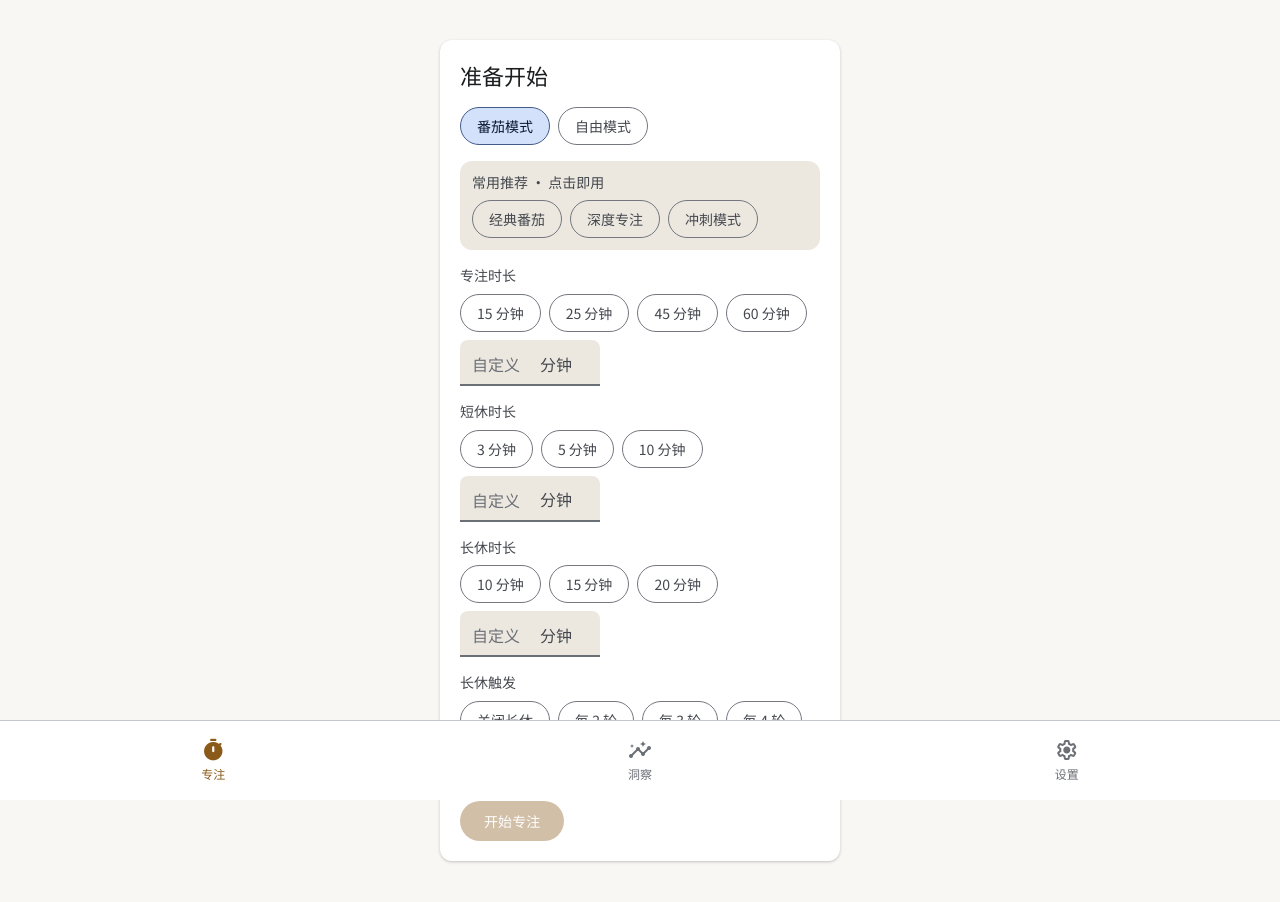
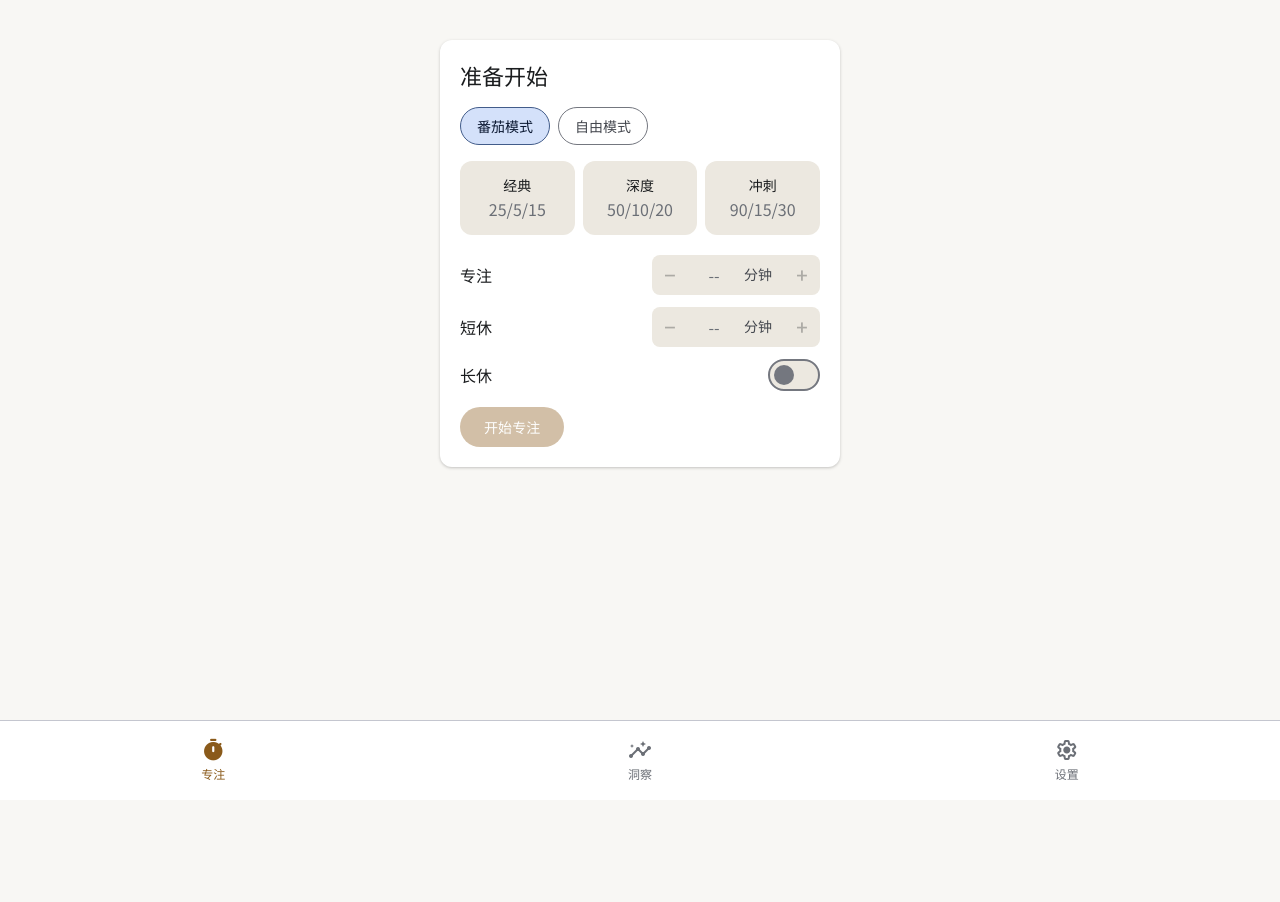
Before and after one commit to MeOwOFlow/Zept-MVP, a React (Vite) app: page /session in a window 1280 px wide. Shown: the top 902 px of the page. After the commit the page ends 800 px from the top, so only its background shows below. Built offline with nearby package versions, Linux system fonts and the light colour scheme; a web font is replaced by a local one.

Commit message:
refactor(pomodoro): 渐进式披露配置区 - 预设直启+stepper行+长休开关

```diff
--- a/src/pages/Session.tsx
+++ b/src/pages/Session.tsx
@@ -15,33 +15,74 @@ import '../styles/session.css';
 type Rating = 1 | 2 | 3 | 4 | 5;
 type Phase = 'idle' | 'preAssess' | 'running' | 'confirmEnd' | 'postAssess' | 'loading' | 'insight';
 
-// 时长快捷值（chips 作为建议，输入框支持自定义任意分钟数）
-const WORK_OPTIONS = [15, 25, 45, 60];
-const SHORT_BREAK_OPTIONS = [3, 5, 10];
-const LONG_BREAK_OPTIONS = [10, 15, 20];
 const WORK_MIN = 1, WORK_MAX = 180;
 const BREAK_MIN = 1, BREAK_MAX = 60;
-const LONG_BREAK_EVERY_OPTIONS = [
-  { value: 0, label: '关闭长休' },
-  { value: 2, label: '每 2 轮' },
-  { value: 3, label: '每 3 轮' },
-  { value: 4, label: '每 4 轮' },
-  { value: 5, label: '每 5 轮' },
-  { value: 6, label: '每 6 轮' },
+
+const POMODORO_PRESETS: Array<{ id: string; label: string; sub: string; config: PomodoroConfig }> = [
+  { id: 'classic', label: '经典', sub: '25/5/15', config: { workDurationMin: 25, shortBreakMin: 5, longBreakMin: 15, longBreakEvery: 4 } },
+  { id: 'deep', label: '深度', sub: '50/10/20', config: { workDurationMin: 50, shortBreakMin: 10, longBreakMin: 20, longBreakEvery: 4 } },
+  { id: 'sprint', label: '冲刺', sub: '90/15/30', config: { workDurationMin: 90, shortBreakMin: 15, longBreakMin: 30, longBreakEvery: 3 } },
 ];
 
-// 常用推荐组合（仅首次未配置时显示，配置过后不再出现）
-const POMODORO_PRESETS: Array<{ id: string; label: string; config: PomodoroConfig }> = [
-  { id: 'classic', label: '经典番茄', config: { workDurationMin: 25, shortBreakMin: 5, longBreakMin: 15, longBreakEvery: 4 } },
-  { id: 'deep', label: '深度专注', config: { workDurationMin: 50, shortBreakMin: 10, longBreakMin: 20, longBreakEvery: 4 } },
-  { id: 'sprint', label: '冲刺模式', config: { workDurationMin: 90, shortBreakMin: 15, longBreakMin: 30, longBreakEvery: 3 } },
-];
+const LONG_BREAK_CYCLES = [2, 3, 4, 5, 6];
 
 interface DraftConfig {
   workDurationMin?: number;
   shortBreakMin?: number;
   longBreakMin?: number;
   longBreakEvery?: number;
+  longBreakEnabled?: boolean;
+}
+
+// Stepper: [-] [N 分钟] [+]
+function Stepper({
+  value, onChange, min, max, step = 1, disabled = false, unit = '分钟', ariaLabel,
+}: {
+  value?: number;
+  onChange: (v: number) => void;
+  min: number;
+  max: number;
+  step?: number;
+  disabled?: boolean;
+  unit?: string;
+  ariaLabel: string;
+}) {
+  const clamp = (v: number) => Math.max(min, Math.min(max, Math.round(v)));
+  return (
+    <div className={`zept-stepper ${disabled ? 'zept-stepper--disabled' : ''}`}>
+      <button
+        type="button"
+        className="zept-stepper__btn"
+        onClick={() => value !== undefined && onChange(clamp(value - step))}
+        disabled={disabled || value === undefined || value <= min}
+        aria-label={`${ariaLabel} 减少`}
+      >−</button>
+      <input
+        type="number"
+        inputMode="numeric"
+        min={min}
+        max={max}
+        step={step}
+        className="zept-stepper__input"
+        value={value ?? ''}
+        onChange={(e) => {
+          const v = parseInt(e.target.value, 10);
+          if (!isNaN(v)) onChange(clamp(v));
+        }}
+        disabled={disabled}
+        aria-label={ariaLabel}
+        placeholder="--"
+      />
+      <span className="zept-stepper__unit">{unit}</span>
+      <button
+        type="button"
+        className="zept-stepper__btn"
+        onClick={() => value !== undefined && onChange(clamp(value + step))}
+        disabled={disabled || value === undefined || value >= max}
+        aria-label={`${ariaLabel} 增加`}
+      >+</button>
+    </div>
+  );
 }
 
 export default function Session() {
@@ -68,10 +109,16 @@ export default function Session() {
   const [insight, setInsight] = useState<Insight | null>(null);
   const timerRef = useRef<ReturnType<typeof setInterval> | null>(null);
 
-  // profile 加载后，若已配置过番茄则同步到 draft（默认选中上次的值）
   useEffect(() => {
     if (profile?.pomodoroConfig) {
-      setDraft(profile.pomodoroConfig);
+      const c = profile.pomodoroConfig;
+      setDraft({
+        workDurationMin: c.workDurationMin,
+        shortBreakMin: c.shortBreakMin,
+        longBreakMin: c.longBreakMin,
+        longBreakEvery: c.longBreakEvery,
+        longBreakEnabled: c.longBreakEvery > 0,
+      });
     }
   }, [profile]);
 
@@ -82,35 +129,47 @@ export default function Session() {
     }
   }, [phase, isRunning, tick]);
 
-  const isValidWork = (v: number | undefined): v is number =>
-    v !== undefined && v >= WORK_MIN && v <= WORK_MAX && Number.isInteger(v);
-  const isValidBreak = (v: number | undefined): v is number =>
-    v !== undefined && v >= BREAK_MIN && v <= BREAK_MAX && Number.isInteger(v);
+  const isValid = (v: number | undefined, min: number, max: number): v is number =>
+    v !== undefined && v >= min && v <= max && Number.isInteger(v);
 
-  const longBreakDisabled = draft.longBreakEvery === 0;
-  const allSet = isValidWork(draft.workDurationMin)
-    && isValidBreak(draft.shortBreakMin)
-    && (longBreakDisabled || isValidBreak(draft.longBreakMin))
-    && draft.longBreakEvery !== undefined;
+  const longBreakOn = draft.longBreakEnabled ?? false;
+  const allSet = isValid(draft.workDurationMin, WORK_MIN, WORK_MAX)
+    && isValid(draft.shortBreakMin, BREAK_MIN, BREAK_MAX)
+    && (!longBreakOn || isValid(draft.longBreakMin, BREAK_MIN, BREAK_MAX))
+    && (!longBreakOn || draft.longBreakEvery !== undefined);
 
   const updateDraft = (patch: Partial<DraftConfig>) => {
     setDraft((prev) => ({ ...prev, ...patch }));
   };
 
   const applyPreset = (config: PomodoroConfig) => {
-    setDraft(config);
+    setDraft({
+      workDurationMin: config.workDurationMin,
+      shortBreakMin: config.shortBreakMin,
+      longBreakMin: config.longBreakMin,
+      longBreakEvery: config.longBreakEvery,
+      longBreakEnabled: config.longBreakEvery > 0,
+    });
   };
 
-  const parseNum = (raw: string): number | undefined => {
-    const v = parseInt(raw, 10);
-    return isNaN(v) ? undefined : v;
+  const toggleLongBreak = (on: boolean) => {
+    if (on) {
+      updateDraft({ longBreakEnabled: true, longBreakEvery: draft.longBreakEvery ?? 4, longBreakMin: draft.longBreakMin ?? 15 });
+    } else {
+      updateDraft({ longBreakEnabled: false });
+    }
   };
 
   const handleStart = async () => {
     if (!profile) return;
     if (isPomodoro) {
       if (!allSet) return;
-      const config: PomodoroConfig = draft as PomodoroConfig;
+      const config: PomodoroConfig = {
+        workDurationMin: draft.workDurationMin!,
+        shortBreakMin: draft.shortBreakMin!,
+        longBreakMin: longBreakOn ? draft.longBreakMin! : 0,
+        longBreakEvery: longBreakOn ? draft.longBreakEvery! : 0,
+      };
       const current = profile.pomodoroConfig;
       const sameConfig = current
         && current.workDurationMin === config.workDurationMin
@@ -131,9 +190,7 @@ export default function Session() {
   };
 
   const handlePreDone = () => setPhase('running');
-
   const handleEndClick = () => setPhase('confirmEnd');
-
   const handleConfirmEnd = () => setPhase('postAssess');
 
   const handlePostSubmit = async () => {
@@ -164,7 +221,6 @@ export default function Session() {
     setPreMood(3); setPreFocus(3); setPostMood(3); setPostFocus(3);
   };
 
-  // 格式化倒计时
   const mins = Math.floor(remainingSec / 60);
   const secs = remainingSec % 60;
   const countdown = `${String(mins).padStart(2, '0')}:${String(secs).padStart(2, '0')}`;
@@ -177,11 +233,7 @@ export default function Session() {
   const R = 120;
   const circumference = 2 * Math.PI * R;
   const dashOffset = circumference * (1 - progress);
-
   const modeLabel = pomodoroState?.mode === 'work' ? '专注中' : pomodoroState?.mode === 'short_break' ? '短休息' : '长休息';
-
-  // 推荐区仅在用户从未配置过番茄时显示（配置过后不再出现）
-  const showPresets = !profile?.pomodoroConfig;
 
   return (
     <div className="zept-session">
@@ -206,151 +258,94 @@ export default function Session() {
           </div>
 
           {isPomodoro && (
-            <>
-              {showPresets && (
-                <div className="zept-session__presets">
-                  <p className="zept-session__presets-label">常用推荐 · 点击即用</p>
-                  <div className="zept-session__presets-chips">
+            <div className="zept-session__config">
+              <div className="zept-session__presets-row">
                 {POMODORO_PRESETS.map((p) => (
                   <button
                     key={p.id}
                     type="button"
-                        className="zept-chip zept-chip--preset"
+                    className={`zept-preset-tile ${
+                      draft.workDurationMin === p.config.workDurationMin
+                      && draft.shortBreakMin === p.config.shortBreakMin
+                      && draft.longBreakMin === p.config.longBreakMin
+                      && draft.longBreakEvery === p.config.longBreakEvery
+                        ? 'zept-preset-tile--active' : ''
+                    }`}
                     onClick={() => applyPreset(p.config)}
+                    aria-label={`${p.label} ${p.sub}`}
                   >
-                        {p.label}
+                    <span className="zept-preset-tile__label">{p.label}</span>
+                    <span className="zept-preset-tile__sub">{p.sub}</span>
+                  </button>
+                ))}
+              </div>
+
+              <div className="zept-stepper-row">
+                <span className="zept-stepper-row__label">专注</span>
+                <Stepper
+                  value={draft.workDurationMin}
+                  onChange={(v) => updateDraft({ workDurationMin: v })}
+                  min={WORK_MIN} max={WORK_MAX}
+                  ariaLabel="专注时长"
+                />
+              </div>
+
+              <div className="zept-stepper-row">
+                <span className="zept-stepper-row__label">短休</span>
+                <Stepper
+                  value={draft.shortBreakMin}
+                  onChange={(v) => updateDraft({ shortBreakMin: v })}
+                  min={BREAK_MIN} max={BREAK_MAX}
+                  ariaLabel="短休时长"
+                />
+              </div>
+
+              <div className="zept-stepper-row">
+                <span className="zept-stepper-row__label">长休</span>
+                <button
+                  type="button"
+                  role="switch"
+                  aria-checked={longBreakOn}
+                  aria-label="长休"
+                  className={`zept-switch ${longBreakOn ? 'zept-switch--on' : ''}`}
+                  onClick={() => toggleLongBreak(!longBreakOn)}
+                >
+                  <span className="zept-switch__thumb" />
+                </button>
+              </div>
+
+              {longBreakOn && (
+                <>
+                  <div className="zept-stepper-row zept-stepper-row--indented">
+                    <span className="zept-stepper-row__label">时长</span>
+                    <Stepper
+                      value={draft.longBreakMin}
+                      onChange={(v) => updateDraft({ longBreakMin: v })}
+                      min={BREAK_MIN} max={BREAK_MAX}
+                      ariaLabel="长休时长"
+                    />
+                  </div>
+                  <div className="zept-stepper-row zept-stepper-row--indented">
+                    <span className="zept-stepper-row__label">间隔</span>
+                    <div className="zept-session__cycles">
+                      {LONG_BREAK_CYCLES.map((n) => (
+                        <button
+                          key={n}
+                          type="button"
+                          className={`zept-chip zept-chip--sm ${draft.longBreakEvery === n ? 'zept-chip--active' : ''}`}
+                          onClick={() => updateDraft({ longBreakEvery: n })}
+                        >
+                          每 {n} 轮
                         </button>
                       ))}
                     </div>
                   </div>
+                </>
+              )}
+            </div>
           )}
 
-              <div className="zept-session__config">
-                <div className="zept-session__field">
-                  <label className="zept-session__field-label">专注时长</label>
-                  <div className="zept-session__chips">
-                    {WORK_OPTIONS.map((min) => (
-                      <button
-                        key={min}
-                        type="button"
-                        className={`zept-chip ${draft.workDurationMin === min ? 'zept-chip--active' : ''}`}
-                        onClick={() => updateDraft({ workDurationMin: min })}
-                      >
-                        {min} 分钟
-                      </button>
-                    ))}
-                  </div>
-                  <div className="zept-session__number-field">
-                    <input
-                      type="number"
-                      inputMode="numeric"
-                      min={WORK_MIN}
-                      max={WORK_MAX}
-                      step={1}
-                      className="zept-session__number-input"
-                      value={draft.workDurationMin ?? ''}
-                      onChange={(e) => updateDraft({ workDurationMin: parseNum(e.target.value) })}
-                      placeholder="自定义"
-                      aria-label="专注时长（分钟）"
-                    />
-                    <span className="zept-session__number-suffix">分钟</span>
-                  </div>
-                </div>
-
-                <div className="zept-session__field">
-                  <label className="zept-session__field-label">短休时长</label>
-                  <div className="zept-session__chips">
-                    {SHORT_BREAK_OPTIONS.map((min) => (
-                      <button
-                        key={min}
-                        type="button"
-                        className={`zept-chip ${draft.shortBreakMin === min ? 'zept-chip--active' : ''}`}
-                        onClick={() => updateDraft({ shortBreakMin: min })}
-                      >
-                        {min} 分钟
-                      </button>
-                    ))}
-                  </div>
-                  <div className="zept-session__number-field">
-                    <input
-                      type="number"
-                      inputMode="numeric"
-                      min={BREAK_MIN}
-                      max={BREAK_MAX}
-                      step={1}
-                      className="zept-session__number-input"
-                      value={draft.shortBreakMin ?? ''}
-                      onChange={(e) => updateDraft({ shortBreakMin: parseNum(e.target.value) })}
-                      placeholder="自定义"
-                      aria-label="短休时长（分钟）"
-                    />
-                    <span className="zept-session__number-suffix">分钟</span>
-                  </div>
-                </div>
-
-                <div className="zept-session__field">
-                  <label className="zept-session__field-label">长休时长</label>
-                  <div className="zept-session__chips">
-                    {LONG_BREAK_OPTIONS.map((min) => (
-                      <button
-                        key={min}
-                        type="button"
-                        className={`zept-chip ${draft.longBreakMin === min ? 'zept-chip--active' : ''}`}
-                        onClick={() => updateDraft({ longBreakMin: min })}
-                        disabled={longBreakDisabled}
-                      >
-                        {min} 分钟
-                      </button>
-                    ))}
-                  </div>
-                  <div className="zept-session__number-field">
-                    <input
-                      type="number"
-                      inputMode="numeric"
-                      min={BREAK_MIN}
-                      max={BREAK_MAX}
-                      step={1}
-                      className="zept-session__number-input"
-                      value={draft.longBreakMin ?? ''}
-                      onChange={(e) => updateDraft({ longBreakMin: parseNum(e.target.value) })}
-                      placeholder="自定义"
-                      aria-label="长休时长（分钟）"
-                      disabled={longBreakDisabled}
-                    />
-                    <span className="zept-session__number-suffix">分钟</span>
-                  </div>
-                </div>
-
-                <div className="zept-session__field">
-                  <label className="zept-session__field-label">长休触发</label>
-                  <div className="zept-session__chips">
-                    {LONG_BREAK_EVERY_OPTIONS.map((opt) => (
-                      <button
-                        key={opt.value}
-                        type="button"
-                        className={`zept-chip ${draft.longBreakEvery === opt.value ? 'zept-chip--active' : ''}`}
-                        onClick={() => {
-                          if (opt.value === 0) {
-                            updateDraft({ longBreakEvery: 0, longBreakMin: undefined });
-                          } else {
-                            updateDraft({ longBreakEvery: opt.value });
-                          }
-                        }}
-                      >
-                        {opt.label}
-                      </button>
-                    ))}
-                  </div>
-                </div>
-              </div>
-            </>
-          )}
-
-          <Button
-            variant="filled"
-            onClick={handleStart}
-            disabled={isPomodoro && !allSet}
-          >
+          <Button variant="filled" onClick={handleStart} disabled={isPomodoro && !allSet}>
             开始专注
           </Button>
         </Card>
@@ -433,9 +428,7 @@ export default function Session() {
                 </div>
               )}
               {insight.feedback && (
-                <p className="zept-session__feedback-done">
-                  已标记：{insight.feedback === 'useful' ? '有用' : '没用'}
-                </p>
+                <p className="zept-session__feedback-done">已标记：{insight.feedback === 'useful' ? '有用' : '没用'}</p>
               )}
             </>
           )}
--- a/src/styles/session.css
+++ b/src/styles/session.css
@@ -27,112 +27,189 @@
   margin-bottom: var(--space-4);
 }
 
-/* ---------- 番茄推荐区（仅首次未配置时显示） ---------- */
-.zept-session__presets {
+/* ---------- 配置区 ---------- */
+.zept-session__config {
   margin-bottom: var(--space-4);
-  padding: var(--space-3);
+  display: flex;
+  flex-direction: column;
+  gap: var(--space-3);
+}
+
+/* 预设 tile 行 */
+.zept-session__presets-row {
+  display: flex;
+  gap: var(--space-2);
+  margin-bottom: var(--space-2);
+}
+.zept-preset-tile {
+  flex: 1;
+  display: flex;
+  flex-direction: column;
+  align-items: center;
+  gap: 2px;
+  padding: var(--space-3) var(--space-2);
   background: var(--surface-variant);
+  border: 2px solid transparent;
   border-radius: var(--radius-md);
+  cursor: pointer;
+  transition: background var(--ease), border-color var(--ease);
+  font-family: inherit;
 }
-.zept-session__presets-label {
+.zept-preset-tile:active {
+  background: var(--surface-2);
+}
+.zept-preset-tile--active {
+  background: var(--primary-container);
+  border-color: var(--primary);
+}
+.zept-preset-tile__label {
   font-size: var(--fs-label-lg);
-  color: var(--on-surface-variant);
-  margin-bottom: var(--space-2);
   font-weight: var(--fw-medium);
+  color: var(--on-surface);
 }
-.zept-session__presets-chips {
-  display: flex;
-  flex-wrap: wrap;
-  gap: var(--space-2);
-}
-.zept-chip--preset {
-  background: var(--primary-container);
+.zept-preset-tile--active .zept-preset-tile__label {
   color: var(--on-primary-container);
 }
+.zept-preset-tile__sub {
+  font-size: var(--fs-label-sm);
+  color: var(--on-surface-muted);
+  font-variant-numeric: tabular-nums;
+}
+.zept-preset-tile--active .zept-preset-tile__sub {
+  color: var(--on-primary-container);
+  opacity: 0.8;
+}
 
-/* ---------- 番茄配置区 ---------- */
-.zept-session__config {
-  margin-bottom: var(--space-4);
+/* Stepper 行 */
+.zept-stepper-row {
+  display: flex;
+  align-items: center;
+  justify-content: space-between;
+  gap: var(--space-3);
 }
-.zept-session__field {
-  margin-bottom: var(--space-4);
+.zept-stepper-row--indented {
+  padding-left: var(--space-5);
 }
-.zept-session__field:last-child {
-  margin-bottom: 0;
+.zept-stepper-row__label {
+  font-size: var(--fs-body-lg);
+  color: var(--on-surface);
+  font-weight: var(--fw-regular);
+  min-width: 48px;
 }
-.zept-session__field-label {
-  display: block;
-  font-size: var(--fs-label-lg);
-  color: var(--on-surface-variant);
-  margin-bottom: var(--space-2);
+
+/* Stepper 控件 [-] [N 分钟] [+] */
+.zept-stepper {
+  display: inline-flex;
+  align-items: center;
+  gap: 0;
+  background: var(--surface-variant);
+  border-radius: var(--radius-sm);
+  overflow: hidden;
+}
+.zept-stepper--disabled {
+  opacity: 0.4;
+  pointer-events: none;
+}
+.zept-stepper__btn {
+  width: 36px;
+  height: 40px;
+  display: flex;
+  align-items: center;
+  justify-content: center;
+  background: transparent;
+  border: none;
+  font-size: 20px;
   font-weight: var(--fw-medium);
+  color: var(--on-surface);
+  cursor: pointer;
+  transition: background var(--ease);
+  font-family: inherit;
+  line-height: 1;
+  user-select: none;
 }
-.zept-session__chips {
-  display: flex;
-  flex-wrap: wrap;
-  gap: var(--space-2);
+.zept-stepper__btn:active {
+  background: var(--surface-2);
 }
-.zept-session__chips .zept-chip:disabled {
-  opacity: 0.4;
+.zept-stepper__btn:disabled {
+  opacity: 0.3;
   cursor: not-allowed;
 }
-
-/* ---------- 数字输入框（MD3 Filled TextField 风格） ---------- */
-.zept-session__number-field {
-  position: relative;
-  display: inline-flex;
-  align-items: center;
-  margin-top: var(--space-2);
-  background: var(--surface-variant);
-  border-radius: var(--radius-sm) var(--radius-sm) 0 0;
-  border-bottom: 2px solid var(--on-surface-muted);
-  transition: border-color var(--ease);
-  min-width: 140px;
-}
-.zept-session__number-field:focus-within {
-  border-bottom-color: var(--primary);
-}
-.zept-session__number-input {
-  appearance: textfield;
-  -moz-appearance: textfield;
+.zept-stepper__input {
+  width: 52px;
+  height: 40px;
+  text-align: center;
+  font-size: var(--fs-title-md);
+  font-weight: var(--fw-medium);
+  color: var(--on-surface);
   background: transparent;
   border: none;
   outline: none;
-  font-size: var(--fs-body-lg);
-  font-weight: var(--fw-medium);
-  color: var(--on-surface);
-  padding: var(--space-3) var(--space-2) var(--space-2) var(--space-3);
-  width: 80px;
-  text-align: left;
   font-family: inherit;
-  line-height: 1.5;
+  font-variant-numeric: tabular-nums;
+  -moz-appearance: textfield;
+  padding: 0;
 }
-.zept-session__number-input::-webkit-inner-spin-button,
-.zept-session__number-input::-webkit-outer-spin-button {
+.zept-stepper__input::-webkit-inner-spin-button,
+.zept-stepper__input::-webkit-outer-spin-button {
   -webkit-appearance: none;
   margin: 0;
 }
-.zept-session__number-input::placeholder {
+.zept-stepper__input::placeholder {
   color: var(--on-surface-muted);
   font-weight: var(--fw-regular);
 }
-.zept-session__number-input:disabled {
-  opacity: 0.4;
-  cursor: not-allowed;
+.zept-stepper__unit {
+  font-size: var(--fs-body-md);
+  color: var(--on-surface-variant);
+  padding-right: var(--space-3);
+  padding-left: var(--space-1);
+  user-select: none;
 }
-.zept-session__number-suffix {
-  padding: var(--space-3) var(--space-3) var(--space-2) 0;
-  font-size: var(--fs-body);
-  color: var(--on-surface-variant);
-  user-select: none;
-  white-space: nowrap;
+
+/* MD3 Switch */
+.zept-switch {
+  position: relative;
+  width: 52px;
+  height: 32px;
+  border-radius: 16px;
+  border: 2px solid var(--outline);
+  background: var(--surface-variant);
+  cursor: pointer;
+  transition: background var(--ease), border-color var(--ease);
+  padding: 0;
+  flex-shrink: 0;
 }
-.zept-session__config-hint {
-  font-size: var(--fs-body-md);
-  color: var(--on-surface-muted);
-  margin-bottom: var(--space-4);
-  line-height: var(--lh-normal);
+.zept-switch__thumb {
+  position: absolute;
+  top: 4px;
+  left: 4px;
+  width: 20px;
+  height: 20px;
+  border-radius: 50%;
+  background: var(--outline);
+  transition: transform var(--ease), background var(--ease);
 }
+.zept-switch--on {
+  background: var(--primary);
+  border-color: var(--primary);
+}
+.zept-switch--on .zept-switch__thumb {
+  transform: translateX(20px);
+  background: var(--on-primary);
+}
+
+/* 长休间隔 chips（紧凑小尺寸） */
+.zept-session__cycles {
+  display: flex;
+  flex-wrap: wrap;
+  gap: var(--space-1);
+}
+.zept-chip--sm {
+  padding: var(--space-1) var(--space-3);
+  font-size: var(--fs-label-sm);
+}
+
+/* ---------- 计时器 ---------- */
 .zept-session__timer {
   position: relative;
   width: 260px;
```
Also changed, not shown: 1 other file (tests, documents, lock files or other folders). Lines whose indentation alone changed are shown as unchanged.
